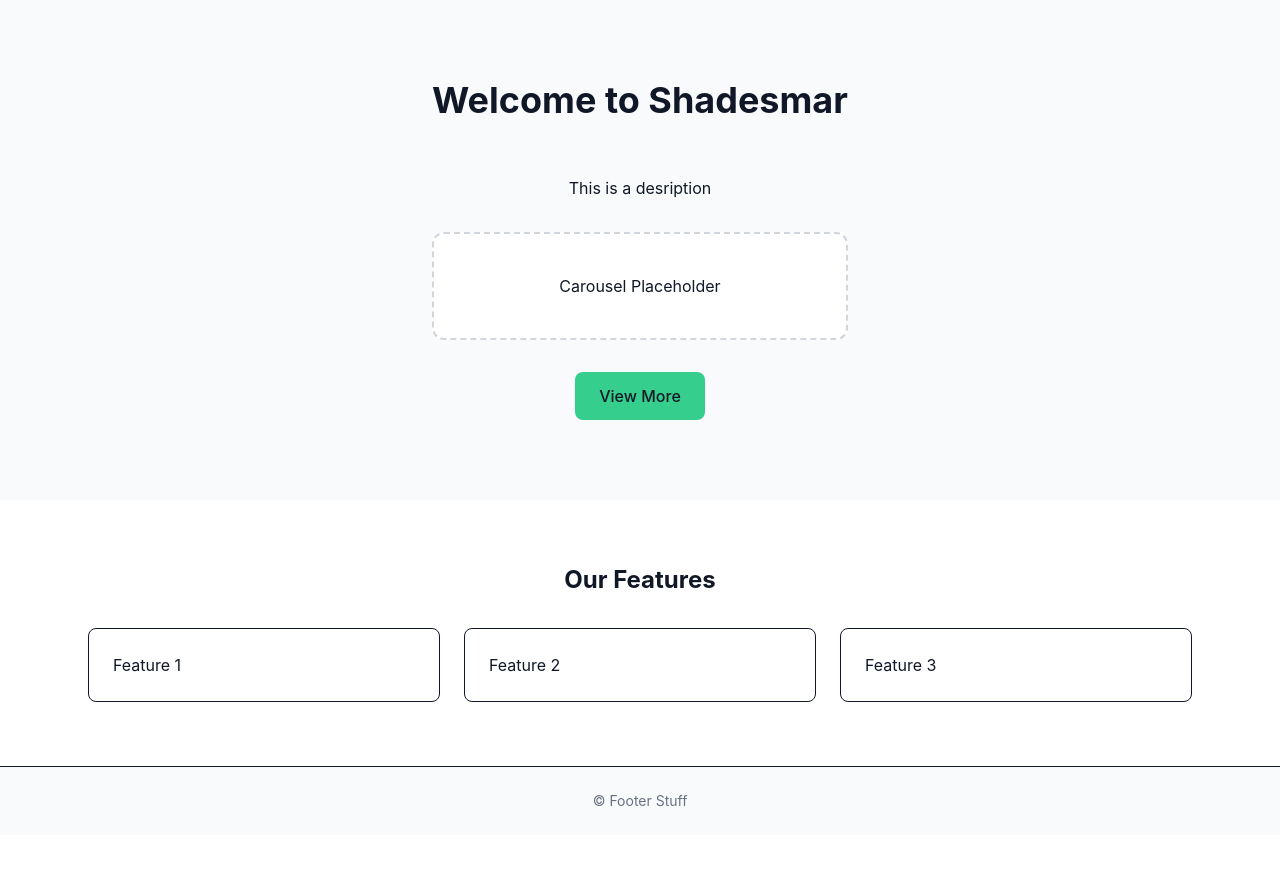
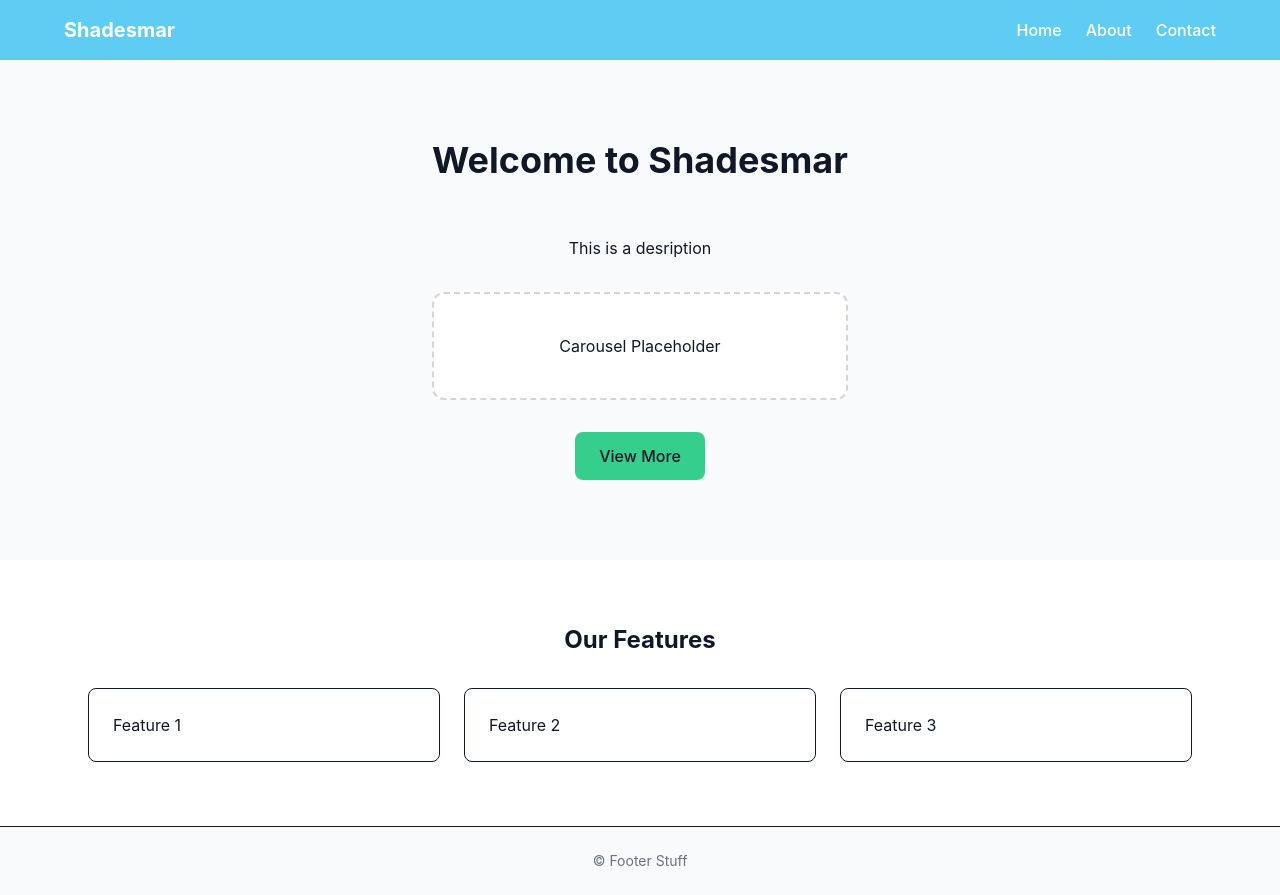
Before and after one commit to gboyal-bm/2800-202610-DTC03, a React (Vite) app in the folder shadesmar/: page / in a window 1280 px wide. Before the commit the page ends 835 px from the top, so only its background shows below. Built offline with nearby package versions, Linux system fonts and the light colour scheme.

Commit message:
Create a basic navbar component

```diff
--- a/shadesmar/src/App.tsx
+++ b/shadesmar/src/App.tsx
@@ -3,10 +3,12 @@ import { HashRouter as Router, Routes, Route } from "react-router-dom";
 import { Home } from "./Pages/home";
 import { Map } from "./Pages/map";
 import { Profile } from "./Pages/profile";
+import Navbar from "./components/navbar";
 
 function App() {
 	return (
 		<Router>
+			<Navbar />
 			<Routes>
 				<Route path="/" element={<Home />} />
 				<Route path="/map" element={<Map />} />
--- /dev/null
+++ b/shadesmar/src/components/navbar.tsx
@@ -0,0 +1,29 @@
+export default function Navbar() {
+  return (
+    <nav className="w-full bg-[#5eccf3] px-6 py-4 shadow-md">
+      <div className="mx-auto flex max-w-6xl items-center justify-between">
+        <h1 className="text-xl font-bold text-white">
+          Shadesmar
+        </h1>
+
+        <ul className="flex gap-6 text-white font-medium">
+          <li>
+            <a href="#" className="hover:text-slate-100">
+              Home
+            </a>
+          </li>
+          <li>
+            <a href="#" className="hover:text-slate-100">
+              About
+            </a>
+          </li>
+          <li>
+            <a href="#" className="hover:text-slate-100">
+              Contact
+            </a>
+          </li>
+        </ul>
+      </div>
+    </nav>
+  );
+}
```
